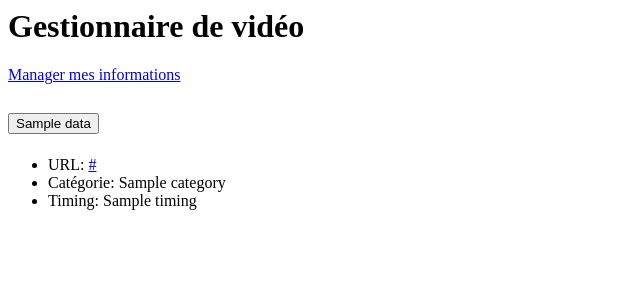
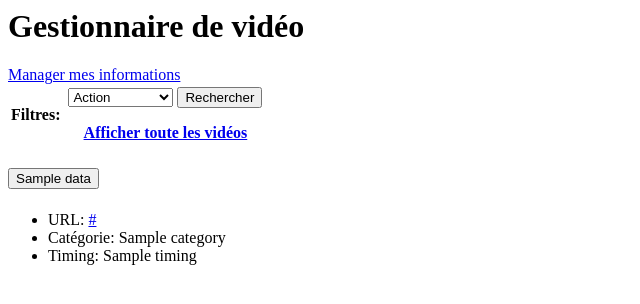
Before and after one commit to cyrilmarceau/Videos_manager, a PHP site: template view/home/home.php in a window 1280 px wide. Shown: the top 304 px of the page, without its empty margins (0-640 px from the left). Run offline with PHP 8.4, Linux system fonts and the light colour scheme; the template is opened without the code that fills it: most values are stand-ins (such as "Sample title", 1, 10 or a date in 2020); lists and menus that the app fills with data are empty.

Commit message:
feat: filter by category

```diff
--- a/view/home/home.php
+++ b/view/home/home.php
@@ -5,13 +5,27 @@
 <table class="table table-striped">
     <thead>
         <tr>
-        <th scope="col"></th>
-        <th scope="col">
+        <th scope="col">Filtres:</th>
             <th scope="col">
                 <a href="index.php?controller=home&task=renderBy&orderBy=asc"><i class="fas fa-arrow-up"></i></a>
-                <a href="index.php?controller=home&task=renderBy&orderBy=desc"><i class="fas fa-arrow-down"></i></a></th>
+                <a href="index.php?controller=home&task=renderBy&orderBy=desc"><i class="fas fa-arrow-down"></i></a>
+            </th>
+        <th scope="col">
+            <form action="index.php?controller=home&task=renderBy&orderBy=asc" method="POST">
+                <select name="filter_by_category">
+                    <option value="action">Action</option>
+                    <option value="anime">Animé</option>
+                    <option value="comedie">Comédie</option>
+                    <option value="documentaire">Documentaire</option>
+                    <option value="policier">Policier</option>
+                    <option value="horreur">horreur</option>
+                </select>
+                <!-- <input type="text" name="filter_by_name" id=""> -->
+
+                <input type="submit" name="filter_submit" value="Rechercher">
+            </form>
+            <a href="index.php?controller=home&task=renderAll">Afficher toute les vidéos</a>
         </th>
-        <th scope="col"></th>
         <th scope="col"></th>
         </tr>
     </thead>
--- a/view/manager/create.php
+++ b/view/manager/create.php
@@ -25,7 +25,7 @@
         <option value="anime">Animé</option>
         <option value="comedie">Comédie</option>
         <option value="documentaire">Documentaire</option>
-        <option value="policer">Policier</option>
+        <option value="policier">Policier</option>
         <option value="horreur">horreur</option>
     </select>
   </div>
--- a/view/manager/edit.php
+++ b/view/manager/edit.php
@@ -27,7 +27,7 @@
                 <option <?= $data['category'] === 'anime' ? 'selected' : null ?> value="anime">Animé</option>
                 <option <?= $data['category'] === 'comedie' ? 'selected' : null ?> value="comedie">Comédie</option>
                 <option <?= $data['category'] === 'documentaire' ? 'selected' : null ?> value="documentaire">Documentaire</option>
-                <option <?= $data['category'] === 'policer' ? 'selected' : null ?> value="policer">Policier</option>
+                <option <?= $data['category'] === 'policier' ? 'selected' : null ?> value="policer">Policier</option>
                 <option <?= $data['category'] === 'horreur' ? 'selected' : null ?> value="horreur">horreur</option>
             </select>
         </div>
```
Also changed, not shown: libraries/controllers/Home.php (+11 -2 lines), libraries/models/Model.php (+12 -3 lines).
